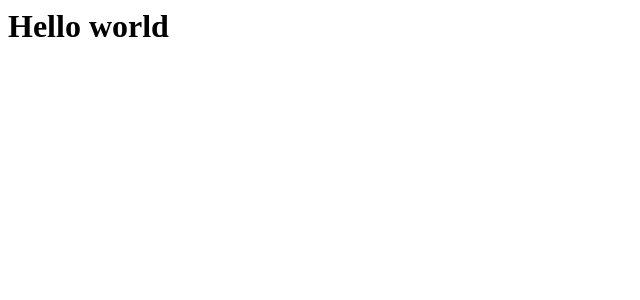
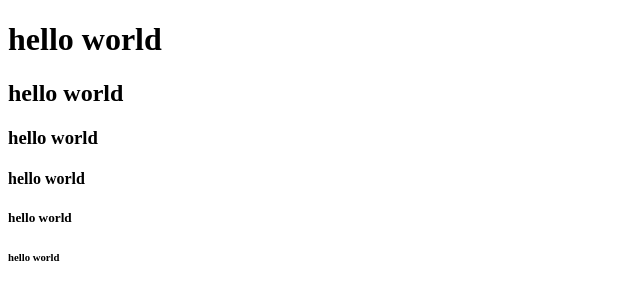
Before and after one commit to chaejjj/first, a plain HTML site: page index.html in a window 1280 px wide. Shown: the whole page, without its empty margins (0-640 px from the left). Drawn offline with Linux system fonts and the light colour scheme.

Commit message:
index.html 수

```diff
--- a/index.html
+++ b/index.html
@@ -1 +1,17 @@
-<h1>Hello world</h1>
+<!DOCTYPE html>
+<html lang="en">
+<head>
+    <meta charset="UTF-8">
+    <meta http-equiv="X-UA-Compatible" content="IE=edge">
+    <meta name="viewport" content="width=device-width, initial-scale=1.0">
+    <title>Document</title>
+</head>
+<body>
+   <h1>hello world</h1>
+   <h2>hello world</h2>
+   <h3>hello world</h3>
+   <h4>hello world</h4>
+   <h5>hello world</h5>
+   <h6>hello world</h6>
+</body>
+</html>
```
